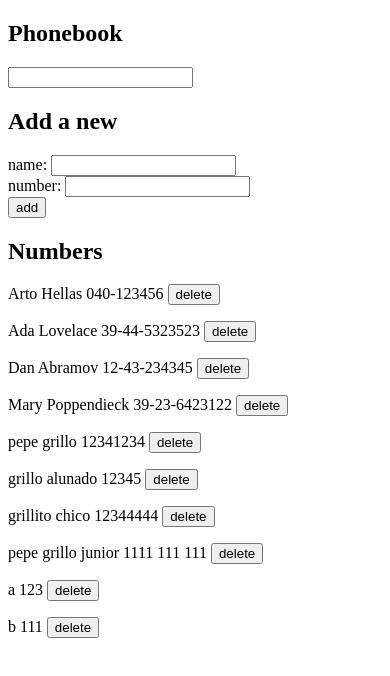
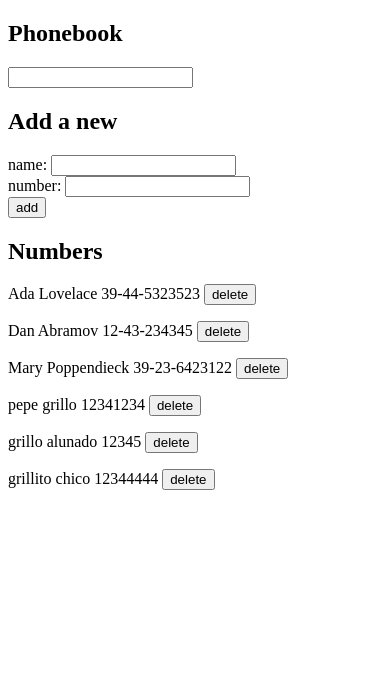
Before and after one commit to Zavicba/fullstack-open-excercises, a React (Create React App) app in the folder part2/phoneBook/: page / in a window 390 px wide. Shown: the top 676 px of the page. Built offline with nearby package versions, Linux system fonts and the light colour scheme; data requests are answered from the project's data file.

Commit message:
2.20 phoneBook step12

```diff
--- a/part2/phoneBook/db.json
+++ b/part2/phoneBook/db.json
@@ -1,10 +1,5 @@
 {
   "persons": [
-    {
-      "name": "Arto Hellas",
-      "number": "040-123456",
-      "id": 1
-    },
     {
       "name": "Ada Lovelace",
       "number": "39-44-5323523",
@@ -34,21 +29,6 @@
       "name": "grillito chico",
       "number": "12344444",
       "id": 8
-    },
-    {
-      "name": "pepe grillo junior ",
-      "number": "1111 111 111",
-      "id": 9
-    },
-    {
-      "name": "a",
-      "number": "123",
-      "id": 10
-    },
-    {
-      "name": "b",
-      "number": "111",
-      "id": 11
     }
   ]
 }
--- a/part2/phoneBook/src/App.js
+++ b/part2/phoneBook/src/App.js
@@ -55,15 +55,20 @@ const App = () => {
                     )
 
                     console.log(`${newName} update successfully`)
+
                     setNotification(`Number update successfully`)
                     setTimeout(() => {
                         setNotification(null)
                     }, 5000)
-
                     setStatus(true)
                     return
                 } catch (error) {
                     console.log("Could not update name");
+                    setNotification(`could not update the number of ${newName}`)
+                    setTimeout(() => {
+                        setNotification(null)
+                    }, 5000)
+                    setStatus(false)
                     return
                 }
             }
@@ -108,13 +113,14 @@ const App = () => {
                 setPersons(persons.filter(person => person.id !== id))
             } catch (error) {
                 console.log("Could not delete name");
+                setNotification(`could not delete information of ${newName}`)
+                setTimeout(() => {
+                    setNotification(null)
+                }, 5000)
+                setStatus(false)
             }
         }
     };
-
-    const handleUpdate = () => {
-
-    }
 
     return (
         <div>
```
